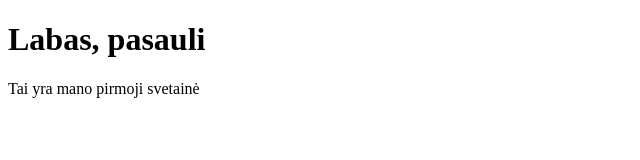
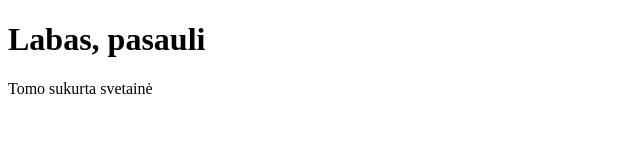
Before and after one commit to juokute/git-github, a plain HTML site: page index.html in a window 1280 px wide. Shown: the full height of the page, 0-640 px from the left. Drawn offline with Linux system fonts and the light colour scheme.

Commit message:
Tomo pakeista svetainė

```diff
--- a/index.html
+++ b/index.html
@@ -8,6 +8,6 @@
 </head>
 <body>
     <h1>Labas, pasauli</h1>
-    <p>Tai yra mano pirmoji svetainė</p>
+    <p>Tomo sukurta svetainė</p>
 </body>
 </html>
```
